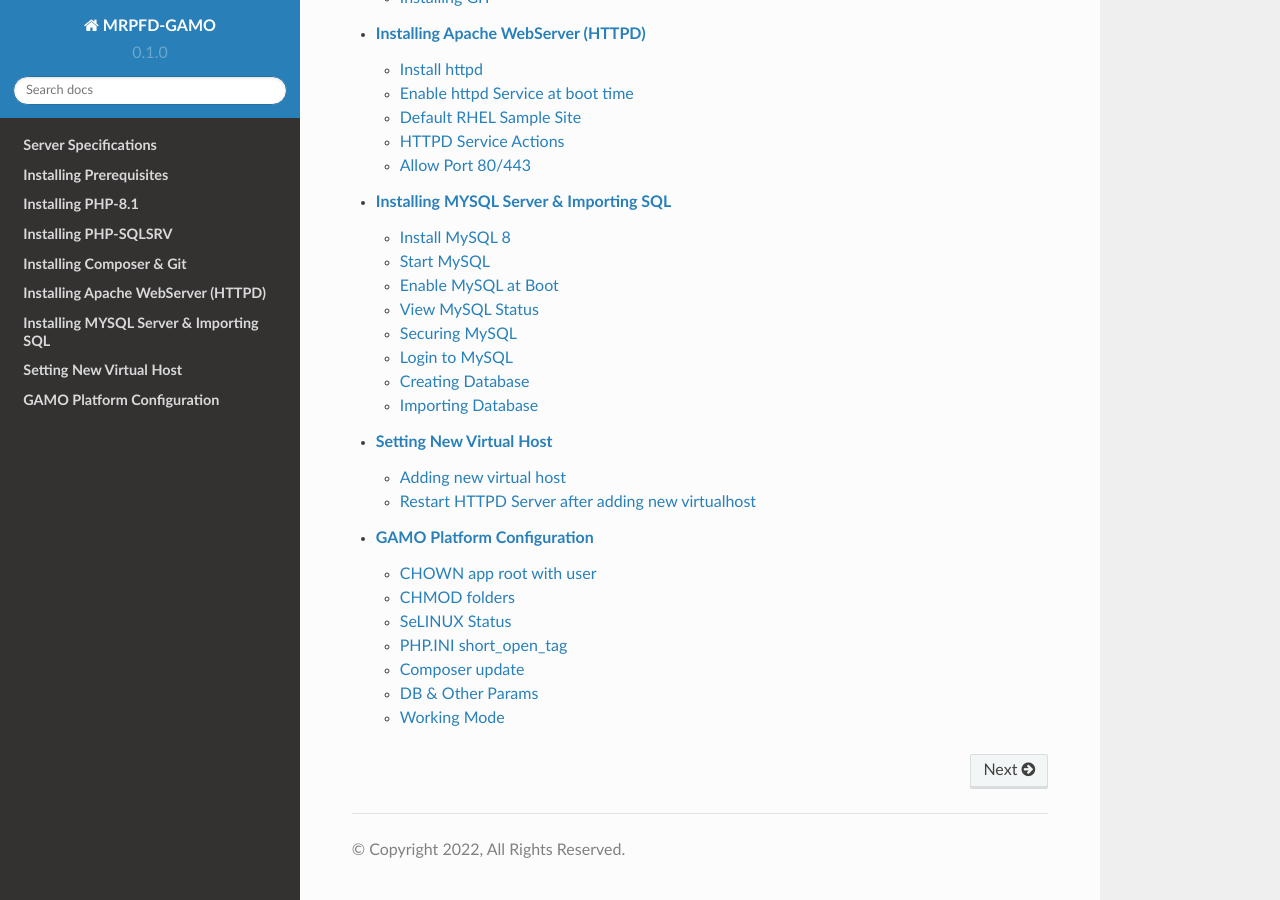
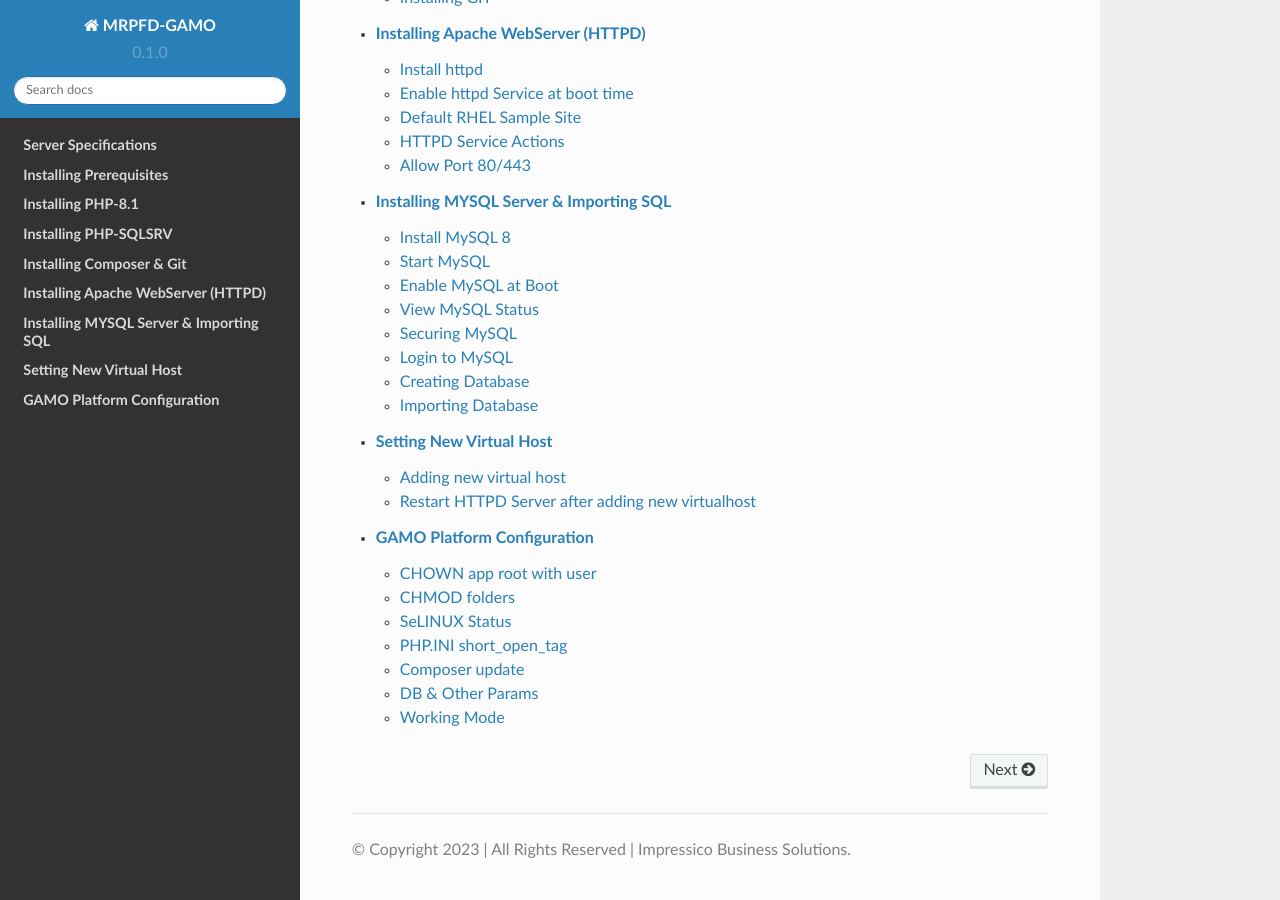
Before and after one commit to madhu-ibs/mrpfd-gamo-documentation, a Sphinx documentation site: the page built from docs/source/index.rst, in a window 1280 px wide and 900 px high, scrolled down 1159 px. Built offline with Sphinx 7.4.7 and the Read the Docs theme 2.0.0, drawn with Linux system fonts in a browser that asks for light colours.

Commit message:
Update conf.py

```diff
--- a/docs/source/conf.py
+++ b/docs/source/conf.py
@@ -3,7 +3,7 @@
 # -- Project information
 
 project = 'MRPFD-GAMO'
-copyright = '2022, All Rights Reserved'
+copyright = '2023 | All Rights Reserved | Impressico Business Solutions'
 author = 'Impressico Business Solutions'
 
 release = '0.1'
```
